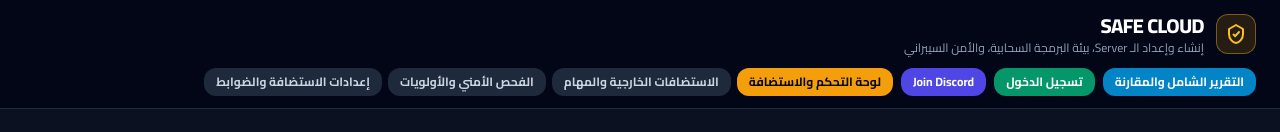
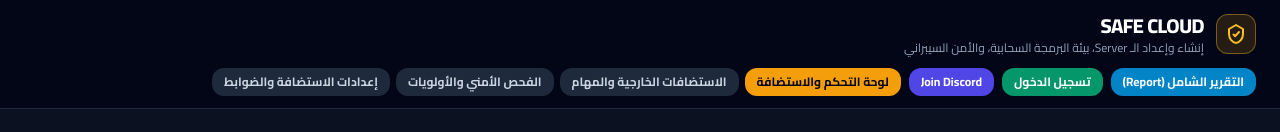
Before and after one commit to omer2023107/safe-cloud-deploy.zip, a plain HTML site: page index.html in a window 1280 px wide. Shown: the top 132 px of the page. Drawn offline with nearby package versions, Linux system fonts and the light colour scheme.

Commit message:
Add files via upload

```diff
--- a/index.html
+++ b/index.html
@@ -56,7 +56,7 @@
       </div>
 
       <div class="flex flex-wrap items-center gap-2">
-        <a href="https://safe-cloud-mvp.vercel.app/report.html" target="_blank" rel="noopener noreferrer" class="px-3 py-1.5 rounded-xl bg-sky-600 hover:bg-sky-500 text-white text-xs font-bold transition">التقرير الشامل والمقارنة</a>
+        <a id="btn-go-report" href="https://safe-cloud-mvp.vercel.app/report.html" class="px-3 py-1.5 rounded-xl bg-sky-600 hover:bg-sky-500 text-white text-xs font-bold transition">التقرير الشامل (Report)</a>
         <button type="button" id="btn-open-auth" class="px-3 py-1.5 rounded-xl bg-emerald-600 hover:bg-emerald-500 text-white text-xs font-bold transition cursor-pointer flex items-center gap-1.5">
           <span>تسجيل الدخول</span>
         </button>
```
Also changed, not shown: report.html (+1 -1 lines).
